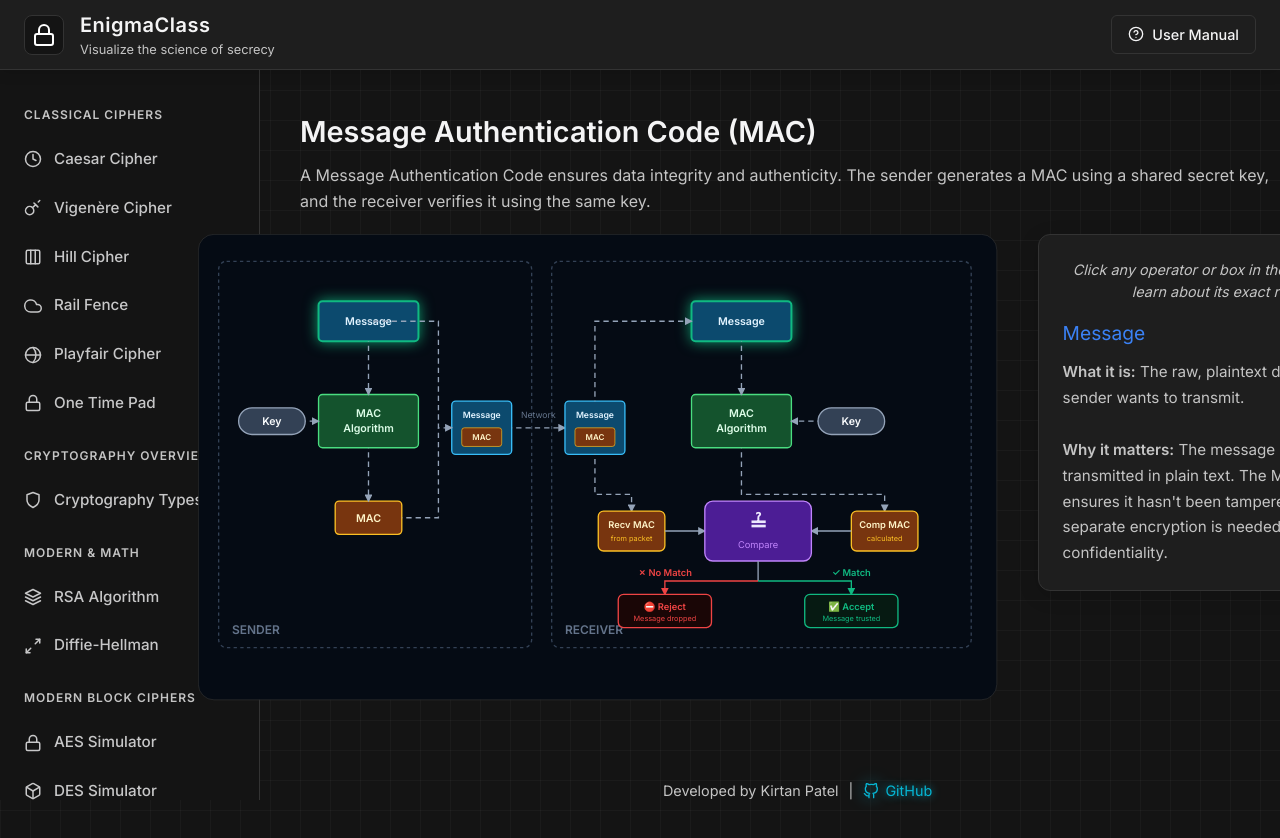
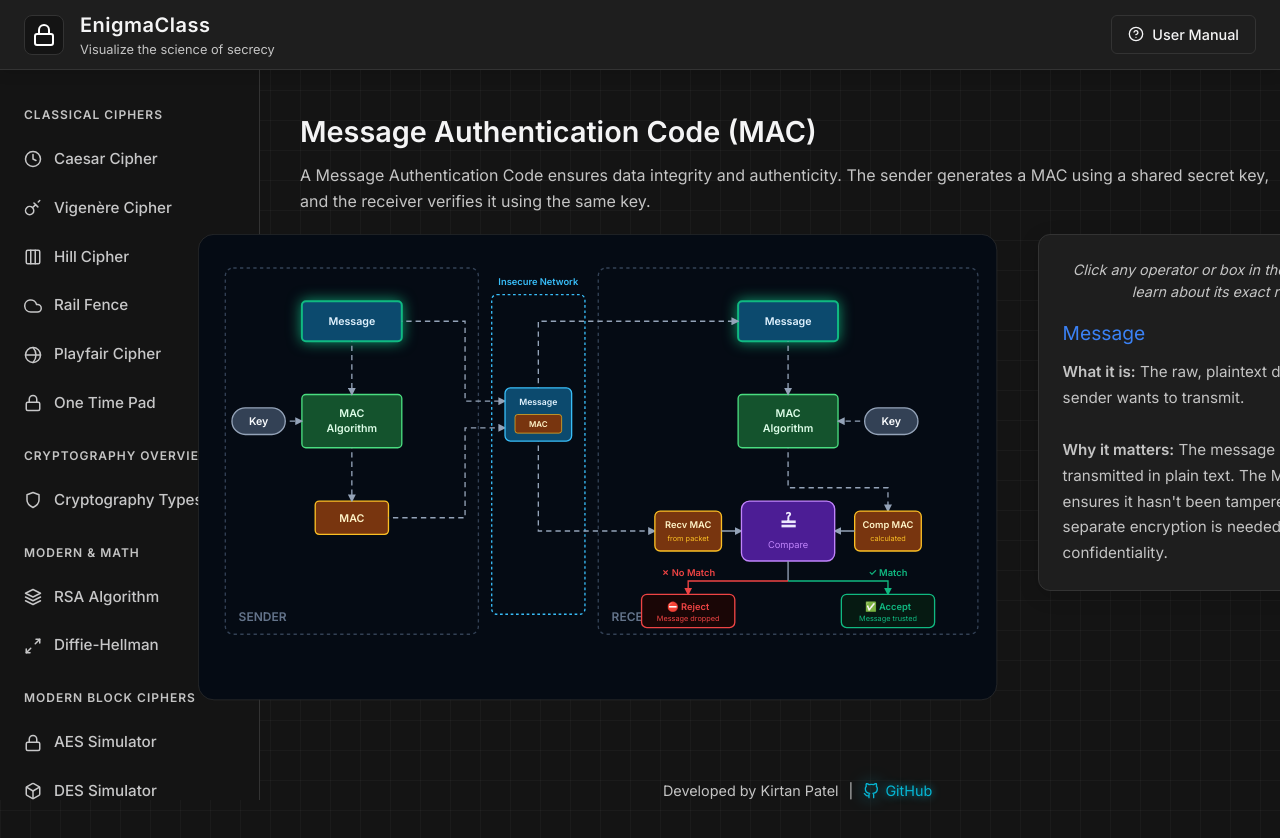
Before and after one commit to kirtanpatel2201/EnigmaClass, a React (Vite) app: page /mac in a window 1280 px wide. Shown: the top 838 px of the page. Built offline with nearby package versions, Linux system fonts and the light colour scheme.

Commit message:
refactor: Mathematically align and space MAC diagram coordinates for perfect symmetry

```diff
--- a/src/pages/MacCipher.jsx
+++ b/src/pages/MacCipher.jsx
@@ -89,109 +89,103 @@ const MacCipher = () => {
                   </marker>
                 </defs>
 
-                {/* Bounding Boxes (Taller & wider) */}
-                <BoundingBox x={30} y={40} width={470} height={580} label="SENDER" />
-                <BoundingBox x={530} y={40} width={630} height={580} label="RECEIVER" />
+                {/* SENDER BOX (Center X = 230) */}
+                <BoundingBox x={40} y={50} width={380} height={550} label="SENDER" />
 
-                {/* ── SENDER ── */}
-                <RectNode x={180} y={100} width={150} height={60} text="Message" type="message" nodeName="Message" />
-                <RectNode x={60}  y={260} width={100} height={40} text="Key"     type="key"     nodeName="Shared Key" />
-                <RectNode x={180} y={240} width={150} height={80} text="MAC|Algorithm" type="algo" nodeName="MAC Algorithm" />
-                <RectNode x={205} y={400} width={100} height={50} text="MAC"     type="mac"     nodeName="Generated MAC" />
+                {/* RECEIVER BOX (Center X = 885) */}
+                <BoundingBox x={600} y={50} width={570} height={550} label="RECEIVER" />
 
-                {/* Packet box (sender) */}
-                <motion.g transform="translate(380, 250)" onClick={() => setActiveNode('Transmitted Packet')} style={getGlow('Transmitted Packet')}>
-                  <rect width={90} height={80} fill="#0C4A6E" stroke={getGlowStroke('Transmitted Packet','#38BDF8')} strokeWidth={getGlowSW('Transmitted Packet')} rx="6" />
-                  <text x={45} y={26} fill="#E0F2FE" fontSize="13" fontWeight="bold" textAnchor="middle">Message</text>
-                  <rect x={15} y={40} width={60} height={28} fill="#78350F" stroke="#FBBF24" strokeWidth="1" rx="4" />
-                  <text x={45} y={59} fill="#FEF3C7" fontSize="12" fontWeight="bold" textAnchor="middle">MAC</text>
+                {/* INSECURE NETWORK ZONE */}
+                <g transform="translate(440, 90)">
+                  <rect width={140} height={480} fill="none" stroke="#38BDF8" strokeWidth="2" strokeDasharray="4,4" rx="8" />
+                  <text x="70" y="-15" fill="#38BDF8" fontSize="14" fontWeight="bold" textAnchor="middle">Insecure Network</text>
+                </g>
+
+                {/* ── SENDER NODES ── */}
+                <RectNode x={155} y={100} width={150} height={60} text="Message" type="message" nodeName="Message" />
+                <RectNode x={50}  y={260} width={80}  height={40} text="Key"     type="key"     nodeName="Shared Key" />
+                <RectNode x={155} y={240} width={150} height={80} text="MAC|Algorithm" type="algo" nodeName="MAC Algorithm" />
+                <RectNode x={175} y={400} width={110} height={50} text="MAC"     type="mac"     nodeName="Generated MAC" />
+
+                {/* Sender Flow Lines */}
+                <line x1="230" y1="160" x2="230" y2="240" className="flow-line" markerEnd="url(#arrowHead)" />
+                <line x1="130" y1="280" x2="155" y2="280" className="flow-line" markerEnd="url(#arrowHead)" />
+                <line x1="230" y1="320" x2="230" y2="400" className="flow-line" markerEnd="url(#arrowHead)" />
+                <polyline points="305,130 400,130 400,250 460,250" className="flow-line" markerEnd="url(#arrowHead)" />
+                <polyline points="285,425 400,425 400,290 460,290" className="flow-line" markerEnd="url(#arrowHead)" />
+
+                {/* ── TRANSMITTED PACKET (Center X = 510) ── */}
+                <motion.g transform="translate(460, 230)" onClick={() => setActiveNode('Transmitted Packet')} style={getGlow('Transmitted Packet')}>
+                  <rect width={100} height={80} fill="#0C4A6E" stroke={getGlowStroke('Transmitted Packet','#38BDF8')} strokeWidth={getGlowSW('Transmitted Packet')} rx="8" />
+                  <text x={50} y={26} fill="#E0F2FE" fontSize="13" fontWeight="bold" textAnchor="middle">Message</text>
+                  <rect x={15} y={40} width={70} height={28} fill="#78350F" stroke="#FBBF24" strokeWidth="1" rx="4" />
+                  <text x={50} y={59} fill="#FEF3C7" fontSize="12" fontWeight="bold" textAnchor="middle">MAC</text>
                 </motion.g>
 
-                {/* Sender arrows */}
-                <line x1="255" y1="160" x2="255" y2="240" className="flow-line" markerEnd="url(#arrowHead)" />
-                <line x1="160" y1="280" x2="180" y2="280" className="flow-line" markerEnd="url(#arrowHead)" />
-                <line x1="255" y1="320" x2="255" y2="400" className="flow-line" markerEnd="url(#arrowHead)" />
-                <polyline points="255,130 360,130 360,290 380,290" className="flow-line" markerEnd="url(#arrowHead)" />
-                <polyline points="305,425 360,425 360,290" className="flow-line" />
+                {/* ── RECEIVER NODES ── */}
+                <RectNode x={810} y={100} width={150} height={60} text="Message"       type="message" nodeName="Message" />
+                <RectNode x={810} y={240} width={150} height={80} text="MAC|Algorithm" type="algo"    nodeName="MAC Algorithm" />
+                <RectNode x={1000} y={260} width={80} height={40} text="Key"           type="key"     nodeName="Shared Key" />
 
-                {/* ── TRANSMISSION ── */}
-                <line x1="470" y1="290" x2="550" y2="290" className="flow-line" markerEnd="url(#arrowHead)" />
-                <text x="510" y="275" fill="#64748B" fontSize="13" textAnchor="middle">Network</text>
+                {/* Receiver Extraction Lines */}
+                <polyline points="510,230 510,130 810,130" className="flow-line" markerEnd="url(#arrowHead)" />
+                <line x1="885" y1="160" x2="885" y2="240" className="flow-line" markerEnd="url(#arrowHead)" />
+                <line x1="1000" y1="280" x2="960" y2="280" className="flow-line" markerEnd="url(#arrowHead)" />
 
-                {/* Packet box (receiver) */}
-                <motion.g transform="translate(550, 250)" onClick={() => setActiveNode('Transmitted Packet')} style={getGlow('Transmitted Packet')}>
-                  <rect width={90} height={80} fill="#0C4A6E" stroke={getGlowStroke('Transmitted Packet','#38BDF8')} strokeWidth={getGlowSW('Transmitted Packet')} rx="6" />
-                  <text x={45} y={26} fill="#E0F2FE" fontSize="13" fontWeight="bold" textAnchor="middle">Message</text>
-                  <rect x={15} y={40} width={60} height={28} fill="#78350F" stroke="#FBBF24" strokeWidth="1" rx="4" />
-                  <text x={45} y={59} fill="#FEF3C7" fontSize="12" fontWeight="bold" textAnchor="middle">MAC</text>
+                {/* Packet MAC to Received MAC Box */}
+                <polyline points="510,310 510,445 685,445" className="flow-line" markerEnd="url(#arrowHead)" />
+
+                {/* Algorithm to Computed MAC Box */}
+                <polyline points="885,320 885,380 1035,380 1035,415" className="flow-line" markerEnd="url(#arrowHead)" />
+
+                {/* ── COMPARISON PANEL ── */}
+
+                {/* Received MAC (Center X = 735) */}
+                <motion.g onClick={() => setActiveNode('Received MAC')} style={getGlow('Received MAC')}>
+                  <rect x={685} y={415} width={100} height={60} rx="8" fill="#78350F" stroke={getGlowStroke('Received MAC','#FBBF24')} strokeWidth={getGlowSW('Received MAC')} />
+                  <text x={735} y={440} fill="#FEF3C7" fontSize="14" textAnchor="middle" fontWeight="600">Recv MAC</text>
+                  <text x={735} y={460} fill="#FBBF24" fontSize="11" textAnchor="middle">from packet</text>
                 </motion.g>
 
-                {/* ── RECEIVER RIGHT SIDE ── */}
-                <RectNode x={740} y={100} width={150} height={60} text="Message"       type="message" nodeName="Message" />
-                <RectNode x={740} y={240} width={150} height={80} text="MAC|Algorithm" type="algo"    nodeName="MAC Algorithm" />
-                <RectNode x={930} y={260} width={100} height={40} text="Key"           type="key"     nodeName="Shared Key" />
-
-                {/* Split from receiver packet */}
-                <polyline points="595,250 595,130 740,130" className="flow-line" markerEnd="url(#arrowHead)" />
-
-                {/* Receiver algo arrows */}
-                <line x1="815" y1="160" x2="815" y2="240" className="flow-line" markerEnd="url(#arrowHead)" />
-                <line x1="930" y1="280" x2="890" y2="280" className="flow-line" markerEnd="url(#arrowHead)" />
-
-                {/* ── COMPARISON PANEL (Vertical flow, perfectly aligned) ── */}
-
-                {/* Lines flowing into the MAC boxes */}
-                <polyline points="595,330 595,390 650,390 650,415" className="flow-line" markerEnd="url(#arrowHead)" />
-                <polyline points="815,320 815,390 1030,390 1030,415" className="flow-line" markerEnd="url(#arrowHead)" />
-
-                {/* Received MAC */}
-                <motion.g onClick={() => setActiveNode('Received MAC')} style={getGlow('Received MAC')}>
-                  <rect x={600} y={415} width={100} height={60} rx="8" fill="#78350F" stroke={getGlowStroke('Received MAC','#FBBF24')} strokeWidth={getGlowSW('Received MAC')} />
-                  <text x={650} y={440} fill="#FEF3C7" fontSize="14" textAnchor="middle" fontWeight="600">Recv MAC</text>
-                  <text x={650} y={460} fill="#FBBF24" fontSize="11" textAnchor="middle">from packet</text>
+                {/* Computed MAC (Center X = 1035) */}
+                <motion.g onClick={() => setActiveNode('Computed MAC')} style={getGlow('Computed MAC')}>
+                  <rect x={985} y={415} width={100} height={60} rx="8" fill="#78350F" stroke={getGlowStroke('Computed MAC','#FBBF24')} strokeWidth={getGlowSW('Computed MAC')} />
+                  <text x={1035} y={440} fill="#FEF3C7" fontSize="14" textAnchor="middle" fontWeight="600">Comp MAC</text>
+                  <text x={1035} y={460} fill="#FBBF24" fontSize="11" textAnchor="middle">calculated</text>
                 </motion.g>
 
-                {/* Computed MAC */}
-                <motion.g onClick={() => setActiveNode('Computed MAC')} style={getGlow('Computed MAC')}>
-                  <rect x={980} y={415} width={100} height={60} rx="8" fill="#78350F" stroke={getGlowStroke('Computed MAC','#FBBF24')} strokeWidth={getGlowSW('Computed MAC')} />
-                  <text x={1030} y={440} fill="#FEF3C7" fontSize="14" textAnchor="middle" fontWeight="600">Comp MAC</text>
-                  <text x={1030} y={460} fill="#FBBF24" fontSize="11" textAnchor="middle">calculated</text>
-                </motion.g>
+                {/* Flow into Compare Box */}
+                <line x1="785" y1="445" x2="815" y2="445" className="flow-line-solid" stroke="#94A3B8" strokeWidth="2" markerEnd="url(#arrowHead)" />
+                <line x1="985" y1="445" x2="955" y2="445" className="flow-line-solid" stroke="#94A3B8" strokeWidth="2" markerEnd="url(#arrowHead)" />
 
-                {/* Left to compare */}
-                <line x1="700" y1="445" x2="760" y2="445" className="flow-line-solid" stroke="#94A3B8" strokeWidth="2" markerEnd="url(#arrowHead)" />
-
-                {/* Right to compare */}
-                <line x1="980" y1="445" x2="920" y2="445" className="flow-line-solid" stroke="#94A3B8" strokeWidth="2" markerEnd="url(#arrowHead)" />
-
-                {/* Equal sign / Compare node */}
+                {/* Compare Box (Center X = 885) */}
                 <motion.g onClick={() => setActiveNode('Compare')} style={getGlow('Compare')}>
-                  <rect x={760} y={400} width={160} height={90} rx="12" fill="#4C1D95" stroke={getGlowStroke('Compare','#C084FC')} strokeWidth={getGlowSW('Compare')} />
-                  <text x={840} y={445} fill="#EDE9FE" fontSize="32" textAnchor="middle" fontWeight="bold">≟</text>
-                  <text x={840} y={470} fill="#C084FC" fontSize="14" textAnchor="middle">Compare</text>
+                  <rect x={815} y={400} width={140} height={90} rx="12" fill="#4C1D95" stroke={getGlowStroke('Compare','#C084FC')} strokeWidth={getGlowSW('Compare')} />
+                  <text x={885} y={445} fill="#EDE9FE" fontSize="32" textAnchor="middle" fontWeight="bold">≟</text>
+                  <text x={885} y={470} fill="#C084FC" fontSize="14" textAnchor="middle">Compare</text>
                 </motion.g>
 
                 {/* Match / No Match branches */}
-                <line x1="840" y1="490" x2="840" y2="520" stroke="#94A3B8" strokeWidth="2" fill="none" />
+                <line x1="885" y1="490" x2="885" y2="520" stroke="#94A3B8" strokeWidth="2" fill="none" />
 
-                <polyline points="840,520 700,520 700,540" stroke="#EF4444" strokeWidth="2" fill="none" markerEnd="url(#arrowRed)" />
-                <text x={700} y={512} fill="#EF4444" fontSize="14" fontWeight="bold" textAnchor="middle">✗ No Match</text>
+                <polyline points="885,520 735,520 735,540" stroke="#EF4444" strokeWidth="2" fill="none" markerEnd="url(#arrowRed)" />
+                <text x={735} y={512} fill="#EF4444" fontSize="14" fontWeight="bold" textAnchor="middle">✗ No Match</text>
 
-                <polyline points="840,520 980,520 980,540" stroke="#10B981" strokeWidth="2" fill="none" markerEnd="url(#arrowGreen)" />
-                <text x={980} y={512} fill="#10B981" fontSize="14" fontWeight="bold" textAnchor="middle">✓ Match</text>
+                <polyline points="885,520 1035,520 1035,540" stroke="#10B981" strokeWidth="2" fill="none" markerEnd="url(#arrowGreen)" />
+                <text x={1035} y={512} fill="#10B981" fontSize="14" fontWeight="bold" textAnchor="middle">✓ Match</text>
 
-                {/* Reject */}
+                {/* Reject Box (Center X = 735) */}
                 <motion.g onClick={() => setActiveNode('Accept / Reject')} style={getGlow('Accept / Reject')}>
-                  <rect x={630} y={540} width={140} height={50} rx="8" fill="#1a0606" stroke={getGlowStroke('Accept / Reject','#EF4444')} strokeWidth={getGlowSW('Accept / Reject')} />
-                  <text x={700} y={563} fill="#EF4444" fontSize="14" fontWeight="bold" textAnchor="middle">⛔ Reject</text>
-                  <text x={700} y={580} fill="#EF4444" fontSize="11" textAnchor="middle">Message dropped</text>
+                  <rect x={665} y={540} width={140} height={50} rx="8" fill="#1a0606" stroke={getGlowStroke('Accept / Reject','#EF4444')} strokeWidth={getGlowSW('Accept / Reject')} />
+                  <text x={735} y={563} fill="#EF4444" fontSize="14" fontWeight="bold" textAnchor="middle">⛔ Reject</text>
+                  <text x={735} y={580} fill="#EF4444" fontSize="11" textAnchor="middle">Message dropped</text>
                 </motion.g>
 
-                {/* Accept */}
+                {/* Accept Box (Center X = 1035) */}
                 <motion.g onClick={() => setActiveNode('Accept / Reject')} style={getGlow('Accept / Reject')}>
-                  <rect x={910} y={540} width={140} height={50} rx="8" fill="#061a12" stroke={getGlowStroke('Accept / Reject','#10B981')} strokeWidth={getGlowSW('Accept / Reject')} />
-                  <text x={980} y={563} fill="#10B981" fontSize="14" fontWeight="bold" textAnchor="middle">✅ Accept</text>
-                  <text x={980} y={580} fill="#10B981" fontSize="11" textAnchor="middle">Message trusted</text>
+                  <rect x={965} y={540} width={140} height={50} rx="8" fill="#061a12" stroke={getGlowStroke('Accept / Reject','#10B981')} strokeWidth={getGlowSW('Accept / Reject')} />
+                  <text x={1035} y={563} fill="#10B981" fontSize="14" fontWeight="bold" textAnchor="middle">✅ Accept</text>
+                  <text x={1035} y={580} fill="#10B981" fontSize="11" textAnchor="middle">Message trusted</text>
                 </motion.g>
 
               </svg>
```
